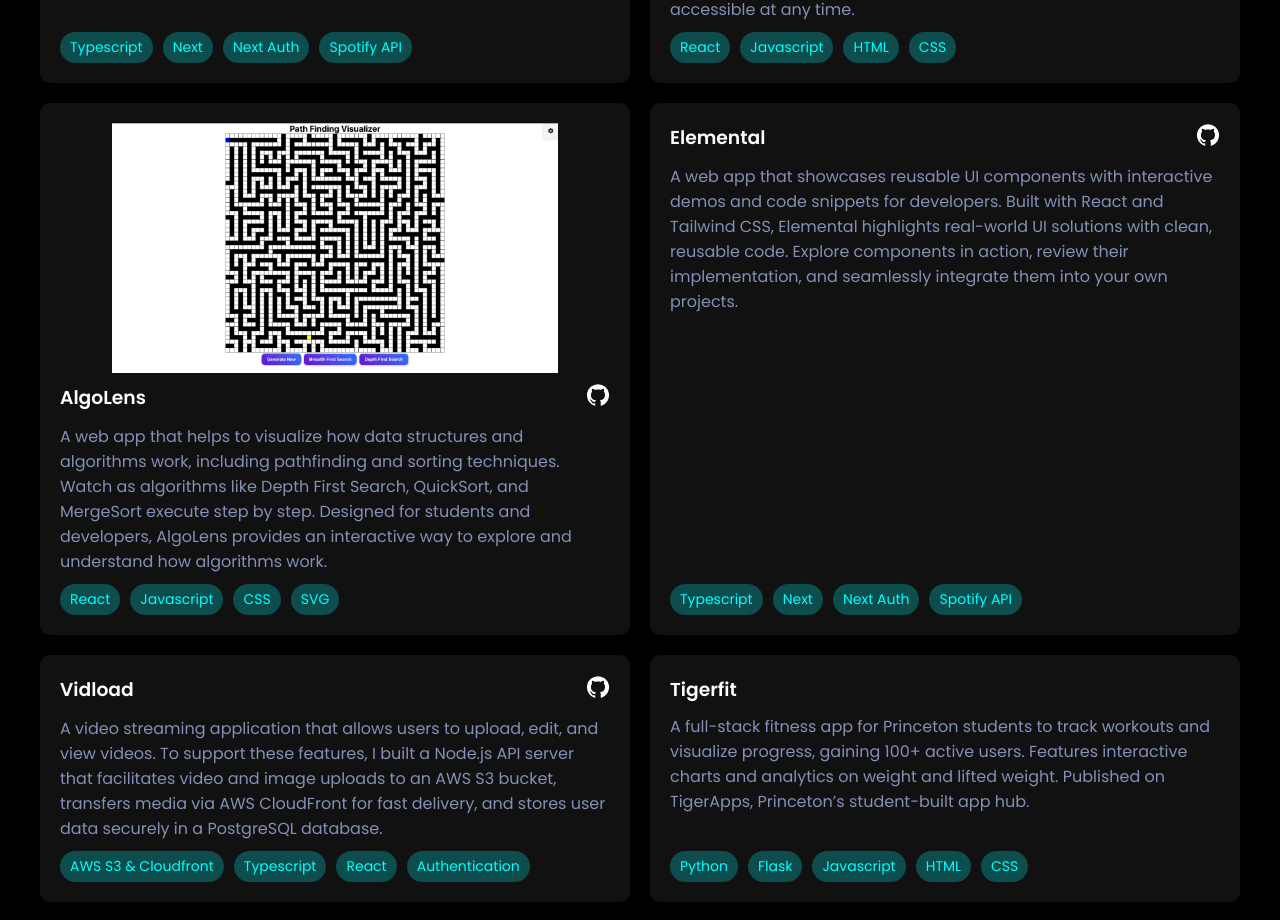
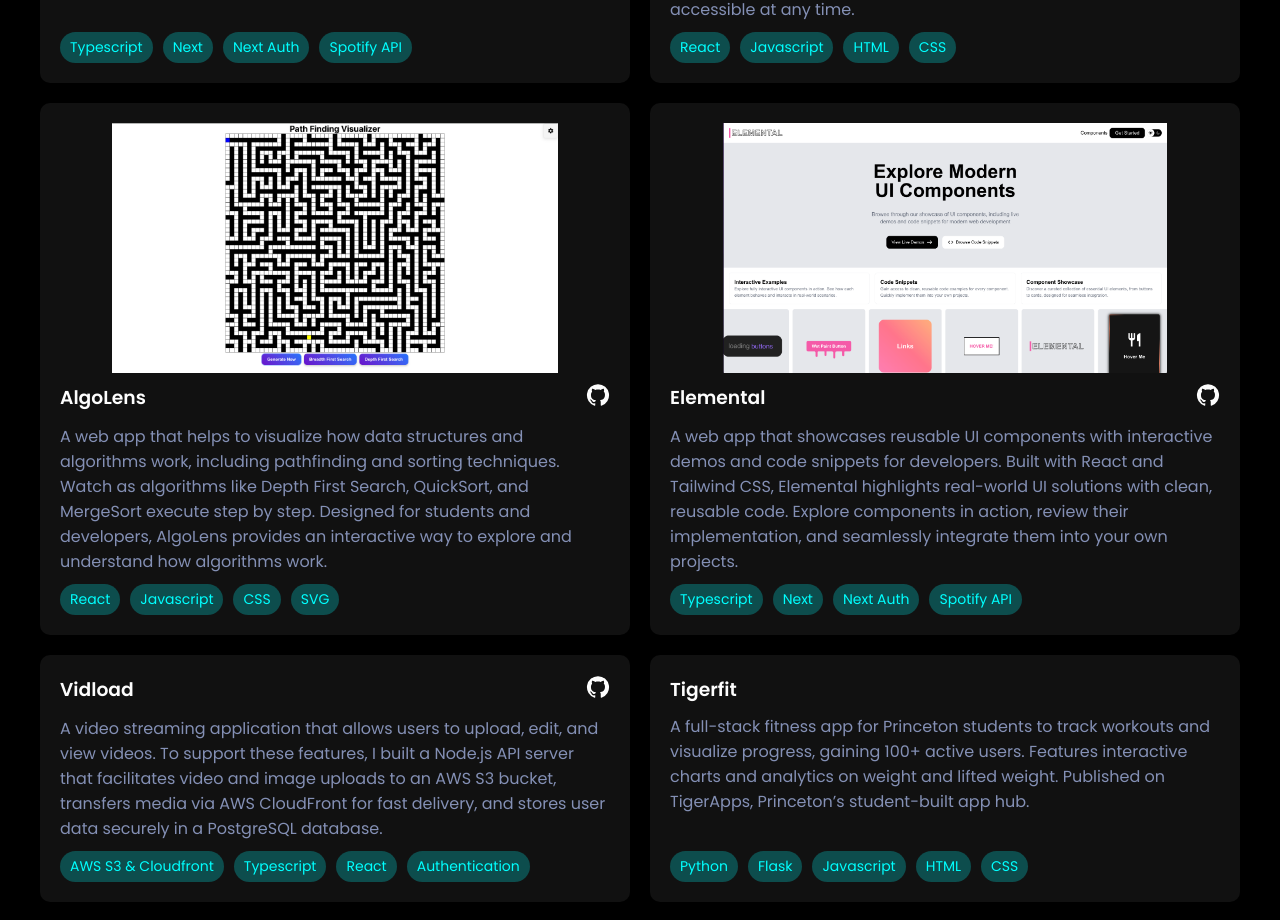
Before and after one commit to kevincas01/portfolio, a React (Create React App) app: page / in a window 1280 px wide. Shown: the part 2879-3799 px from the top of the page. Built offline with nearby package versions, Linux system fonts and the light colour scheme; the HTML template or start-up script is replaced by a standard one.

Commit message:
Projects: add elemental image + change unlimited image

```diff
--- a/src/Components/Projects.js
+++ b/src/Components/Projects.js
@@ -29,6 +29,7 @@ const Projects = () => {
       title: "Elemental",
       description: `A web app that showcases reusable UI components with interactive demos and code snippets for developers. Built with React and Tailwind CSS, Elemental highlights real-world UI solutions with clean, reusable code. Explore components in action, review their implementation, and seamlessly integrate them into your own projects.`,
       skills: ["Typescript", "Next", "Next Auth", "Spotify API"],
+      imagePath: "/projects/elemental1.png",
       githubLink: "https://github.com/kevincas01/Vibify",
     },
     {
```
Also changed, not shown: public/projects/elemental1.png (added), public/projects/unlimited1.png.
